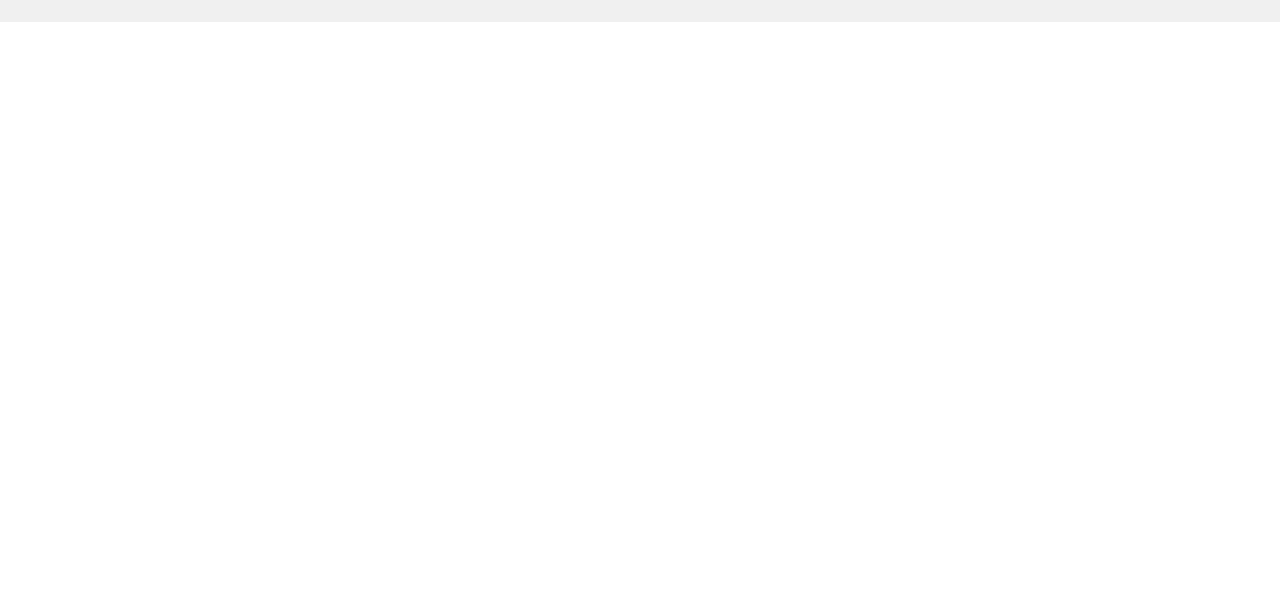
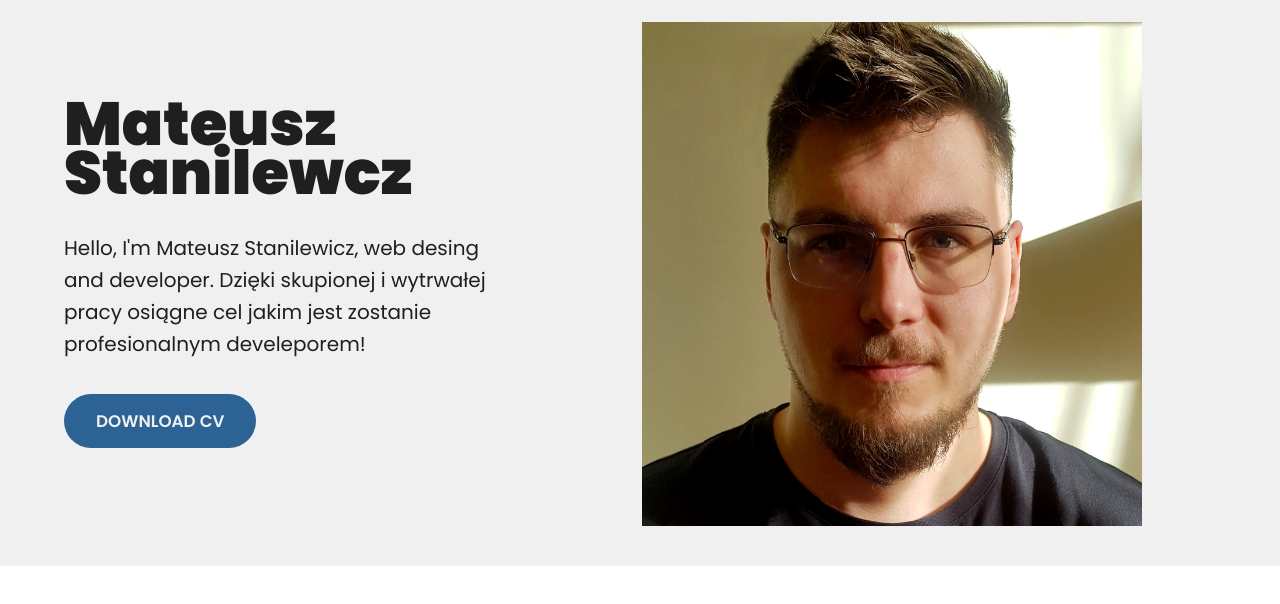
Before and after one commit to DieBijacz/Portfolio-Tutorial, a plain HTML site: page index.html in a window 1280 px wide. Shown: the part 74-678 px from the top of the page. Drawn offline with Linux system fonts and the light colour scheme.

Commit message:
updated showcase + photo

```diff
--- a/css/style.css
+++ b/css/style.css
@@ -5,6 +5,7 @@
     --dark-color: rgb(31, 31, 31);
     --dark-two-color: rgb(83, 83, 83);
     --main-color: rgb(44, 98, 148);
+    --dark-main-color: rgb(17, 49, 78);
 
 }
 
@@ -34,6 +35,28 @@ img {
     max-width: 92rem;
     margin: 0 auto;
     padding: 0 4rem;
+}
+.grid-2 {
+    display: grid;
+    grid-template-columns: repeat(2, 1fr);
+    align-items: center;
+    justify-content: center;
+}
+.text {
+    font-size: 1.25rem;
+    color: var(--dark-color);
+    line-height: 1.6;
+}
+.column-1 {
+    margin-right: 1.5rem;
+}
+.column-2 {
+    margin-left: 1.5rem;
+}
+.image {
+    display: flex;
+    align-items: center;
+    justify-content: center;
 }
 
 /* ===== END GENEREAL STYLES =====*/
@@ -86,7 +109,41 @@ nav .container {
 }
 .links a:hover {
     color: var(--light-color);
+    background-color: var(--dark-main-color);
     /* %%%%%%%%%%%%%%%%%%%%%%%%%%%%  ADD SCALE TO THIS BUTTON WHEN HOVER*/
+}
+.header-content .container.grid-2 {
+    grid-template-columns: 2.5fr 3.5fr;
+    min-height: calc(100vh -6rem);
+    padding-bottom: 2.5rem;
+    text-align: left;
+}
+
+.header-title {
+    font-size: 3.8rem;
+    line-height: .8;
+    color: var(--dark-color);
+}
+.header-content .text {
+    margin: 2.15rem 0;
+}
+.btn {
+    display: inline-block;
+    padding: .85rem 2rem;
+    background-color: var(--main-color);
+    color: var(--light-color);
+    border-radius: 2rem;
+    font-size: 1.05rem;
+    text-transform: uppercase;
+    font-weight: 600;
+    transition: .3s;
+}
+.btn:hover {
+    background-color: var(--dark-main-color);
+}
+
+.header-content .image .img-element {
+    max-width: 500px;
 }
 
 
--- a/index.html
+++ b/index.html
@@ -43,6 +43,21 @@
                     </div>
                 </div>
             </nav>
+            <div class="header-content">
+                <div class="container grid-2">
+                    <div class="column-1">
+                        <h1 class="header-title">Mateusz Stanilewcz</h1>
+                        <p class="text">
+                            Hello, I'm Mateusz Stanilewicz, web desing and developer.
+                            Dzięki skupionej i wytrwałej pracy osiągne cel jakim jest zostanie profesionalnym develeporem!
+                        </p>
+                        <a href="#" class="btn">Download CV</a>
+                    </div>
+                    <div class="column-2 image" >
+                        <img src="./assets/profi.jpg" class="img-element" alt="avatar">
+                    </div>
+                </div>
+            </div>
         </header>
     </main>
     <script src="./js/main.js"></script>
```
Also changed, not shown: assets/profi.jpg (added).
